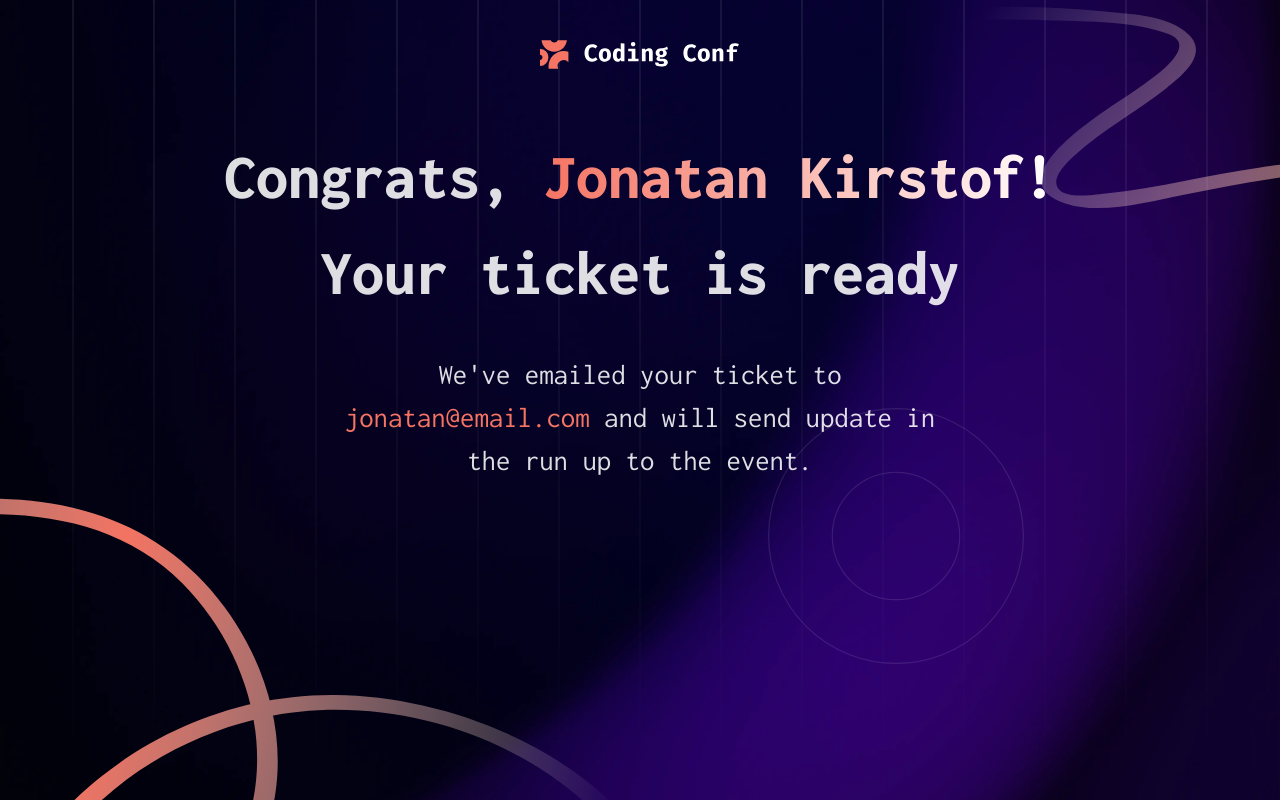
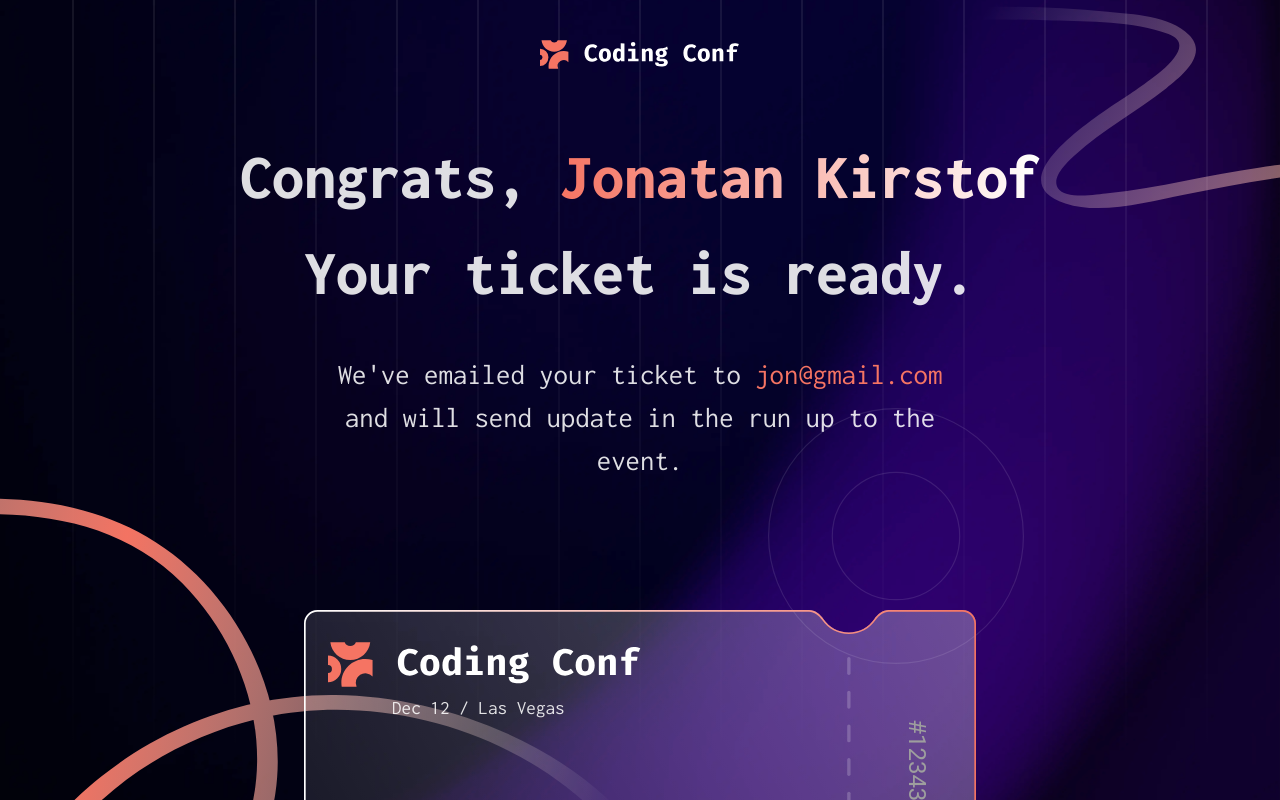
Before and after one commit to yohans-kasaw/frontend-master-conference-ticket-generator, a Vue app: page / in a window 1280 px wide. Built offline with nearby package versions, Linux system fonts and the light colour scheme; a web font is replaced by a local one.

Commit message:
ticket add, ticket prop change

```diff
--- a/src/components/Ticket.vue
+++ b/src/components/TicketCard.vue
@@ -1,46 +1,42 @@
 <template>
     <div>
         <v-img :src="ticket_background_url">
-            <div
-                class="d-flex justify-space-between h-100"
-                style="gap: 80px;"
-            >
+            <div class="d-flex justify-space-between h-100" style="gap: 80px">
                 <div class="pa-6 d-flex flex-column justify-space-between">
                     <div class="pt-2">
-                        <img :src="log_full_url" height="40"/>
+                        <img :src="log_full_url" height="45" />
                         <div class="ml-16 font-mid" variant="text">
-                            {{ eventDate }} / {{ eventCity }}
+                            {{ userInfo.event_date }} /
+                            {{ userInfo.event_city }}
                         </div>
                     </div>
                     <div class="d-flex align-center ga-4">
-                        <v-avatar rounded="0" size="82">
+                        <v-avatar rounded="0" size="90">
                             <v-img
-                                :src="userAvatarUrl"
+                                :src="userInfo.avatar_url"
                                 style="border-radius: 16px"
                             />
                         </v-avatar>
                         <div>
                             <div class="font-weight-medium font-big">
-                                {{ userName }}
+                                {{ userInfo.name }}
                             </div>
                             <div class="d-flex ga-2">
                                 <img :src="icon_github" />
                                 <span class="font-weight-medium font-mid">
-                                    {{ userGithub }}
+                                    {{ userInfo.github }}
                                 </span>
                             </div>
                         </div>
                     </div>
                 </div>
-                <div
-                    class="d-flex justify-center align-center ml-4"
-                >
+                <div class="d-flex justify-center align-center ml-4">
                     <v-chip
                         class="vertical-text text-h5"
                         color="grey"
                         variant="text"
                     >
-                        {{ ticketNumber }}
+                        #{{ userInfo.ticket_number }}
                     </v-chip>
                 </div>
             </div>
@@ -55,12 +51,7 @@ import ticket_background_url from '@src/assets/svgs/pattern-ticket.svg'
 
 export default {
     props: {
-        userName: String,
-        userGithub: String,
-        userAvatarUrl: String,
-        eventDate: String,
-        eventCity: String,
-        ticketNumber: String,
+        userInfo: Object,
     },
     data() {
         return {
--- a/src/views/TicketConfirmation.vue
+++ b/src/views/TicketConfirmation.vue
@@ -1,37 +1,49 @@
 <template>
-    <div class="d-flex flex-column">
-        <div class="mt-15 mx-auto">
+    <div class="d-flex flex-column align-center">
+        <div class="mt-15">
             <div
                 class="font-weight-bold font-extra-big text-center mx-auto"
-                style="width: 95vw; max-width: 55rem;"
+                style="width: 95vw; max-width: 55rem"
             >
                 Congrats,
-                <span class="red-gradient-text"> Jonatan Kirstof! </span>
-                Your ticket is ready
+                <span class="red-gradient-text">{{ userInfo.name }}</span>
+                Your ticket is ready.
             </div>
             <div
                 class="mt-8 font-weight-regular font-big text-center mx-auto"
-                style="width: 85vw; max-width: 40rem;"
+                style="width: 85vw; max-width: 40rem"
             >
                 We've emailed your ticket to
-                <span class="red-text">jonatan@email.com</span>
+                <span class="red-text">{{ userInfo.email }}</span>
                 and will send update in the run up to the event.
             </div>
+        </div>
+        <div style="width: 42rem; padding-top: 8rem">
+            <TicketCard :userInfo="userInfo" />
         </div>
     </div>
 </template>
 
 <script>
 import image_avatar from '@src/assets/images/image-avatar.jpg'
-import Ticket from '@src/components/Ticket.vue'
+import TicketCard from '@src/components/TicketCard.vue'
 
 export default {
     components: {
-        Ticket,
+        TicketCard,
     },
     data() {
         return {
             image_avatar,
+            userInfo: {
+                name: 'Jonatan Kirstof',
+                email: "jon@gmail.com",
+                github: 'jon',
+                avatar_url: image_avatar,
+                event_date: 'Dec 12',
+                event_city: 'Las Vegas',
+                ticket_number: '123432',
+            },
         }
     },
 }
```
